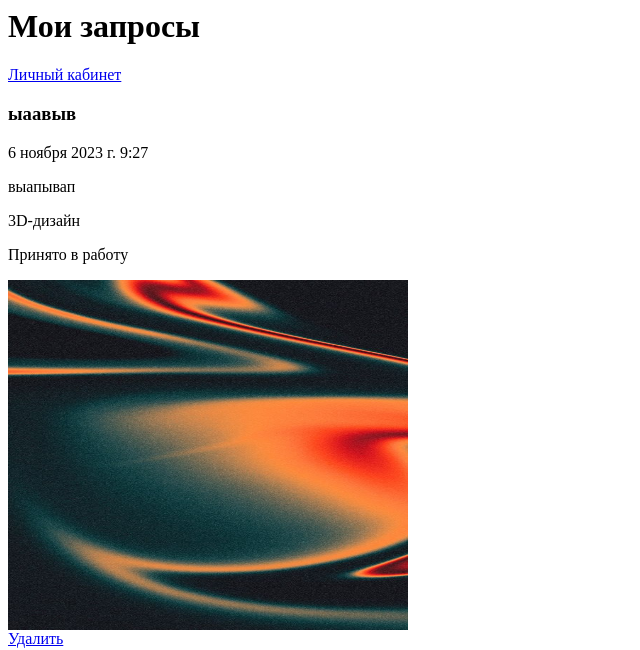
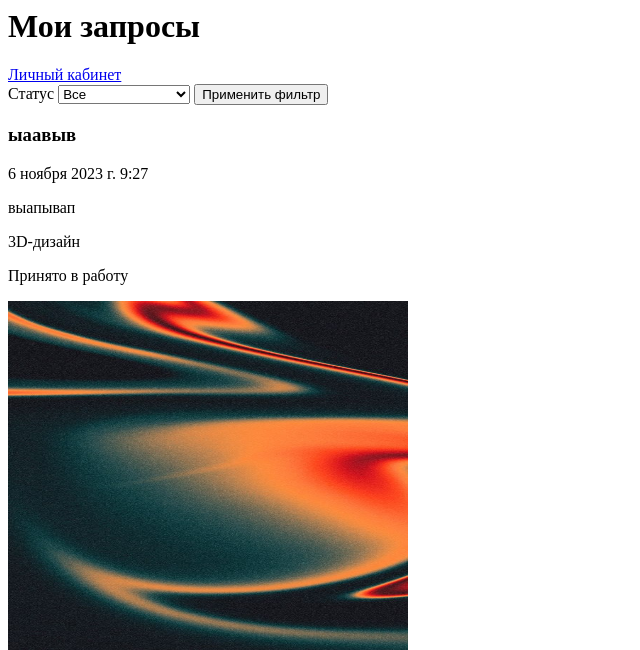
Before and after one commit to kristinatibeikina/design-studio, a Django app: page /desingapp/request/ in a window 1280 px wide. Shown: the top 650 px of the page, without its empty margins (0-640 px from the left). Run offline with Django 4.2, Linux system fonts and the light colour scheme; a user stored in the database is signed in; data comes from the database, SQL or seed files in the repository; both versions use the stored data as it was after the commit.

```diff
--- a/desingstudion/desingapp/templates/admin_base.html
+++ b/desingstudion/desingapp/templates/admin_base.html
@@ -8,7 +8,7 @@
             <li>{{ap.date}}</li>
             <li><a href="{{ application.get_absolute_url }}">{{ ap.name }}</a><br> ({{ap.category}})<br>({{ap.status}})</li>
             <img src="{{ ap.photo_file.url}}" width="400px", height="350px">
-
+            <a href="{% url 'change_status' ap.id %}">Сменить статус</a>
         </ul>
       {% endfor %}
 
--- a/desingstudion/desingapp/templates/reguest_user.html
+++ b/desingstudion/desingapp/templates/reguest_user.html
@@ -1,5 +1,15 @@
 <h1>Мои запросы</h1>
 <a href="{% url 'cabinet'%}">Личный кабинет</a><br>
+<form method="get" >
+    <label for="status">Статус</label>
+    <select name="status">
+        <option value="">Все</option>
+        <option value="Новая">Новая</option>
+        <option value="Принято в работу">Принято в работу</option>
+        <option value="Выполнено">Выполнено</option>
+    </select>
+    <input type="submit" value="Применить фильтр">
+</form>
 {% if posts %}
     {% for i in posts %}
         <h3>{{ i.name }}</h3>
```
Also changed, not shown: desingstudion/desingapp/templates/cabinet.html (+9 -5 lines), desingstudion/db.sqlite3.
